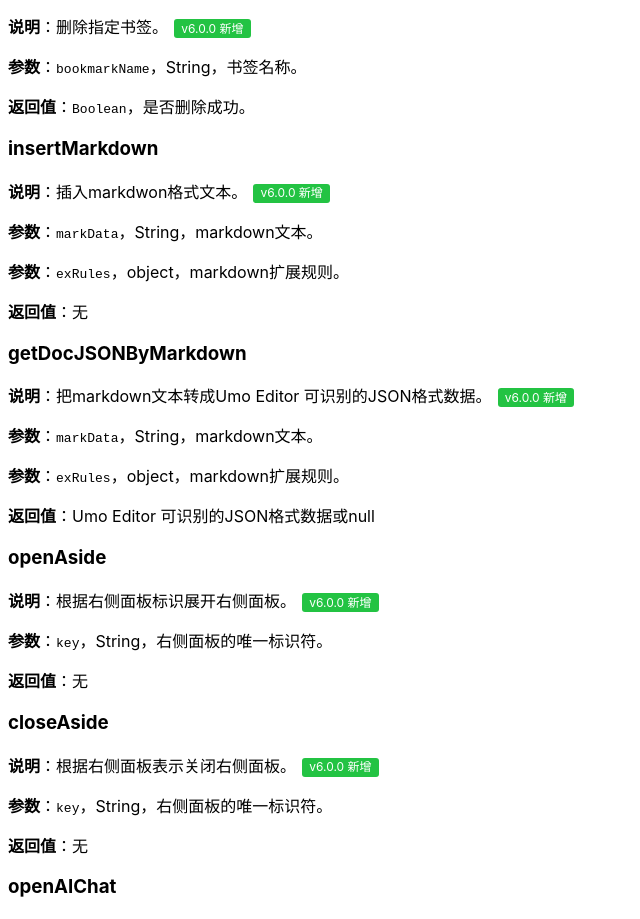
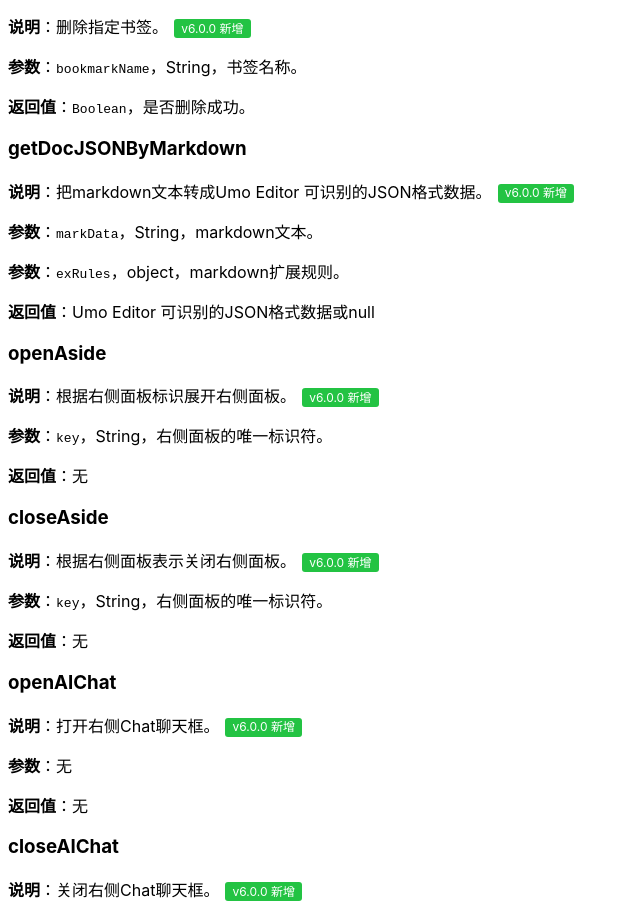
Before and after one commit to umodoc/docs, a Next.js app: page /cn/docs/methods in a window 1280 px wide. Shown: the part 7740-8659 px from the top of the page, without its empty margins (0-640 px from the left). Built offline with nearby package versions, Linux system fonts and the light colour scheme.

Commit message:
删除不支持的方法

```diff
--- a/pages/cn/docs/methods.mdx
+++ b/pages/cn/docs/methods.mdx
@@ -387,16 +387,6 @@
 
 **返回值**：`Boolean`，是否删除成功。
 
-### insertMarkdown
-
-**说明**：插入markdwon格式文本。<Badge theme="success">v6.0.0 新增</Badge>
-
-**参数**：`markData`，String，markdown文本。
-
-**参数**：`exRules`，object，markdown扩展规则。
-
-**返回值**：无
-
 ### getDocJSONByMarkdown
 
 **说明**：把markdown文本转成Umo Editor 可识别的JSON格式数据。<Badge theme="success">v6.0.0 新增</Badge>
```
